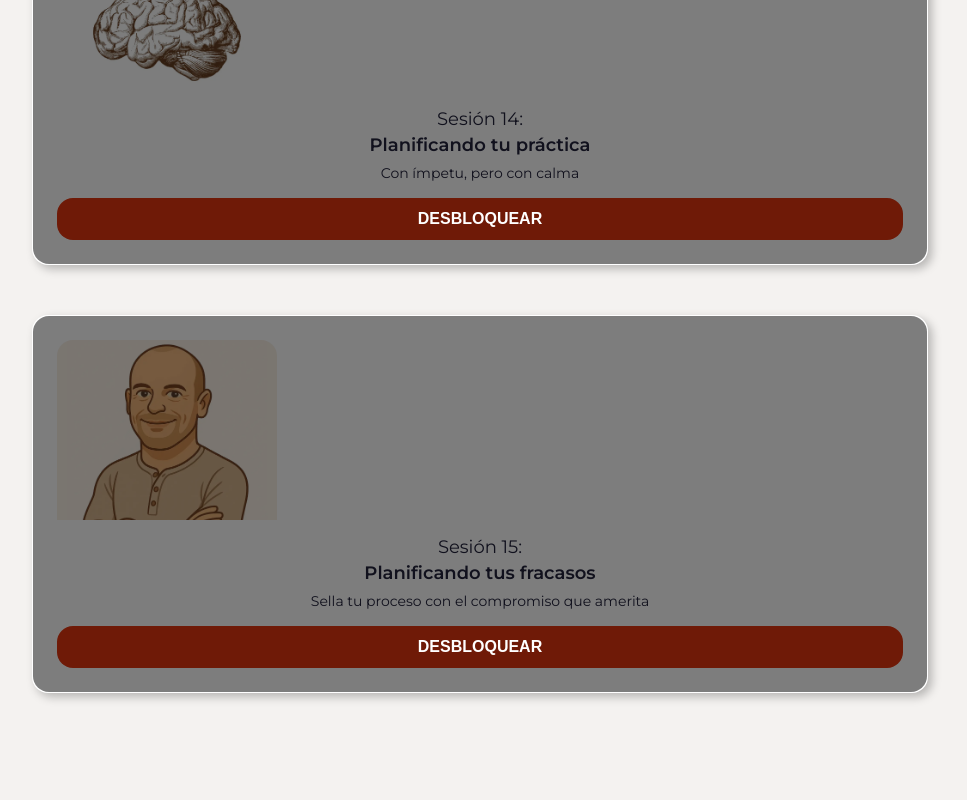
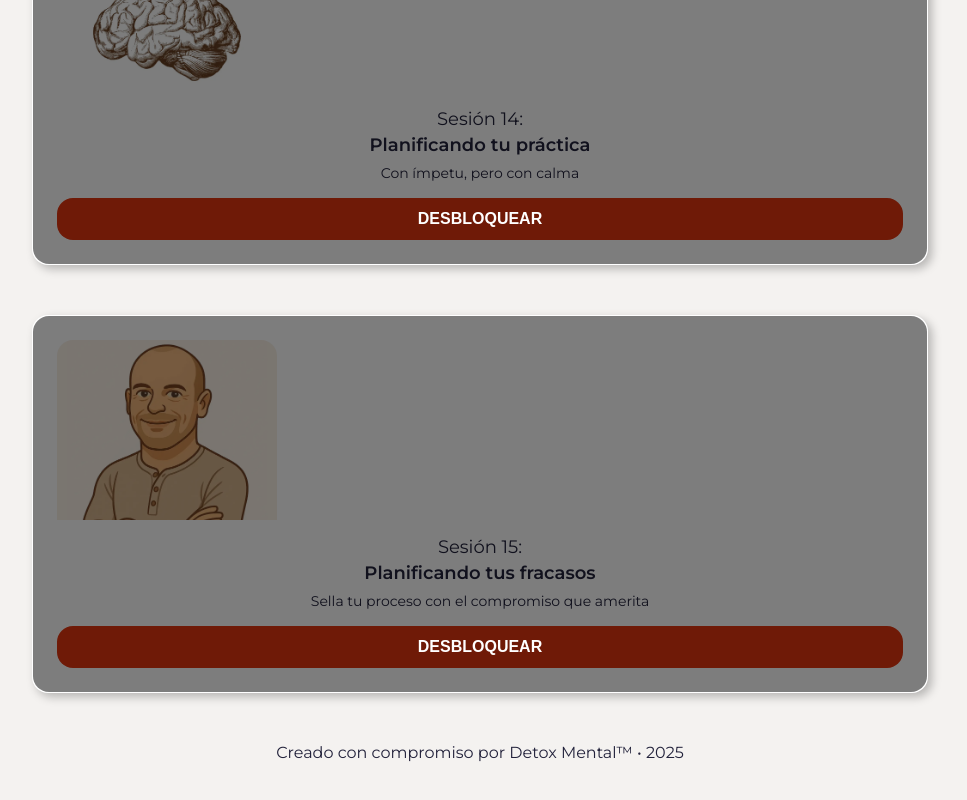
Before and after one commit to alejandroluisacosta/detox-mental-2.0, a React (Vite) app in the folder frontend/: page /course in a window 1280 px wide. Shown: the part 5867-6667 px from the top of the page, without its empty margins (160-1127 px from the left). Built offline with nearby package versions, Linux system fonts and the light colour scheme.

Commit message:
add: credits text at the end of the course's page

```diff
--- a/frontend/src/Pages/Course/Course.css
+++ b/frontend/src/Pages/Course/Course.css
@@ -1,6 +1,6 @@
 .sessions-page {
     text-align: center;
-    padding: 75px 15%;
+    padding: 75px 15% 35px;
 }
 
 .sessions-title {
--- a/frontend/src/Pages/Course/Course.jsx
+++ b/frontend/src/Pages/Course/Course.jsx
@@ -31,6 +31,7 @@ const Course = () => {
                     <SessionCard session={session} key={index} handleGoToSession={handleGoToSession}/>
                 ))}
             </div>
+            <p className="course-credits">Creado con compromiso por Detox Mental™ • 2025</p>
         </div>
     )
 }
```
